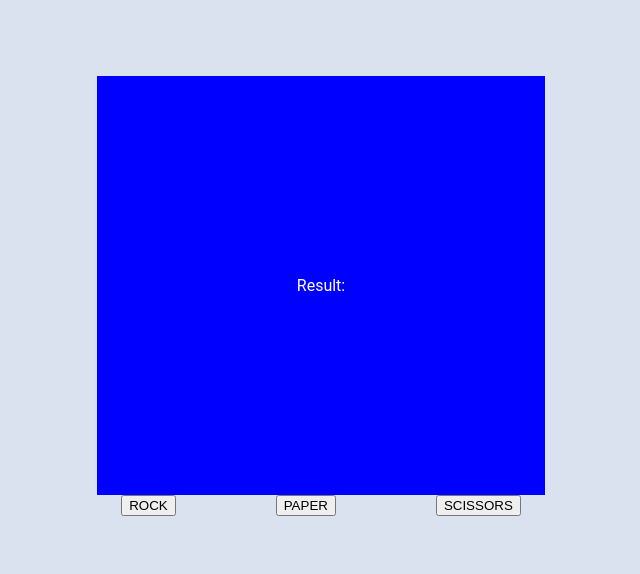
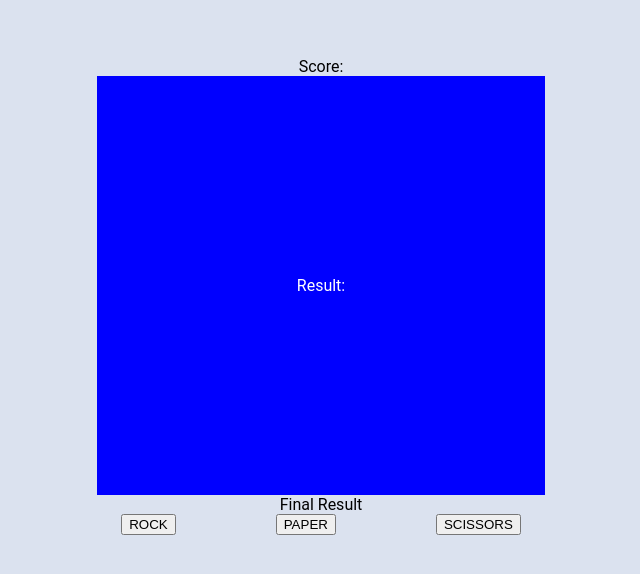
Before and after one commit to c-yip/rock-paper-scissors, a plain HTML site: page index.html in a window 1280 px wide. Shown: the part 104-678 px from the top of the page, without its empty margins (319-959 px from the left). Drawn offline with Linux system fonts and the light colour scheme.

Commit message:
Add score and final results divs.

```diff
--- a/index.html
+++ b/index.html
@@ -9,7 +9,11 @@
     <script src="script.js" defer></script>
 </head>
 <body>
+    <div class = "score">Score:</div>
+
     <div class = "results">Result:</div>
+
+    <div class = "finalResult">Final Result</div>
 
     <div class = "buttons">
         <button class = "btnRock" type="button">ROCK</button>
```
